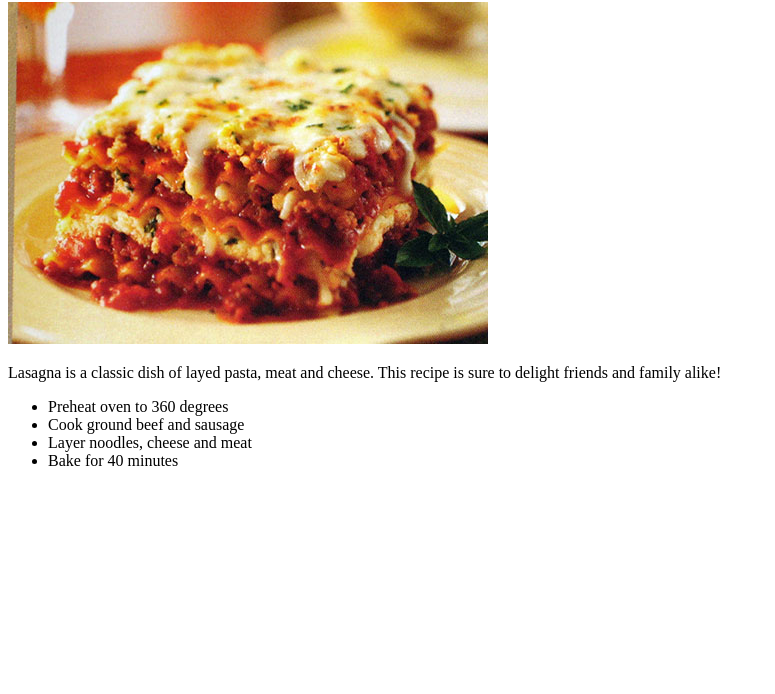
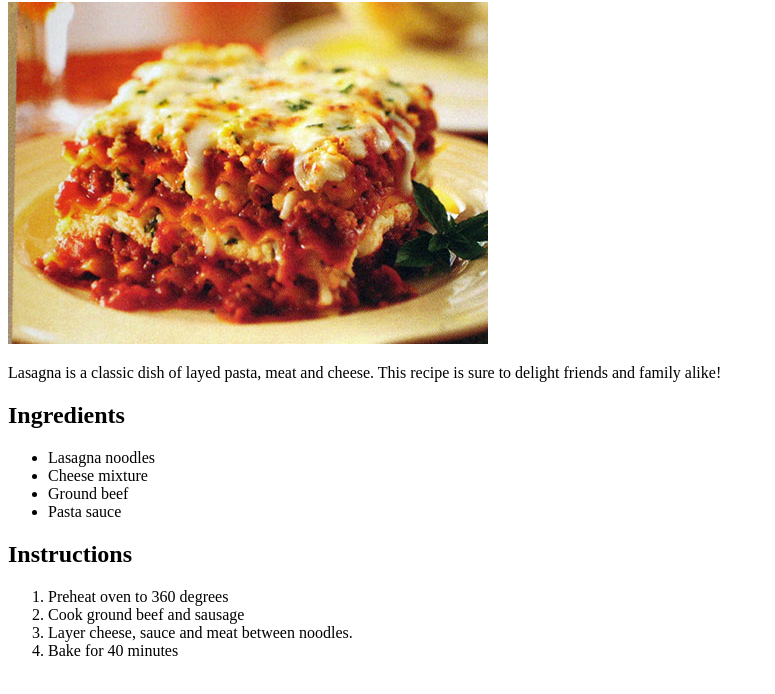
Before and after one commit to audreytabler/odin-recipies, a plain HTML site: page recipes/lasagna.html in a window 1280 px wide. Shown: the part 78-772 px from the top of the page, without its empty margins (0-775 px from the left). Drawn offline with Linux system fonts and the light colour scheme.

```diff
--- a/recipes/lasagna.html
+++ b/recipes/lasagna.html
@@ -10,11 +10,19 @@
 <body>
     <img src = "../images/lasagna.jpg" alt = "lasagna">
     <p>Lasagna is a classic dish of layed pasta, meat and cheese. This recipe is sure to delight friends and family alike!</p>
+    <h2>Ingredients</h2>
     <ul>
+        <li>Lasagna noodles</li>
+        <li>Cheese mixture</li>
+        <li>Ground beef</li>
+        <li>Pasta sauce</li>
+    </ul>
+    <h2>Instructions</h2>
+    <ol>
         <li>Preheat oven to 360 degrees</li>
         <li>Cook ground beef and sausage</li>
-        <li>Layer noodles, cheese and meat</li>
+        <li>Layer cheese, sauce and meat between noodles.</li>
         <li>Bake for 40 minutes</li>
-    </ul>
+    </ol>
 </body>
 </html>
```
Also changed, not shown: recipes/muffins.html (added, +13 -0 lines), recipes/popcorn.html (added).
